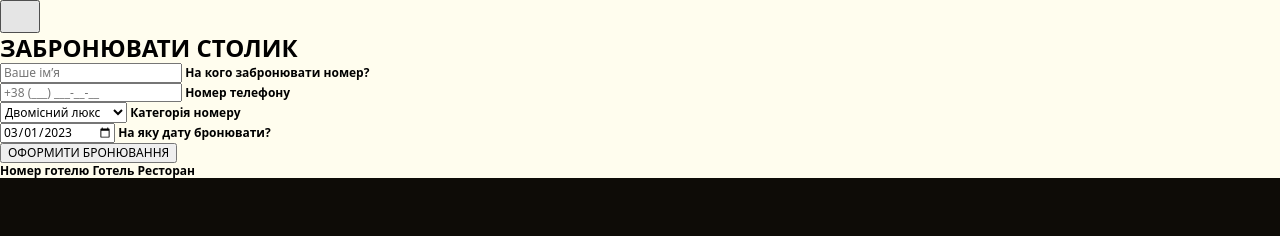
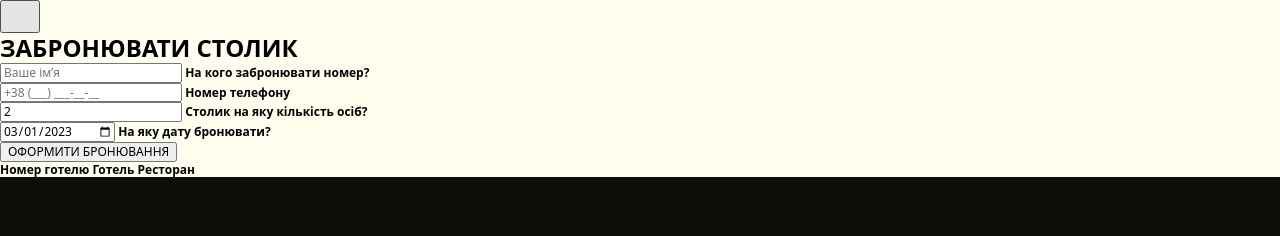
Before and after one commit to IraMira333/first-project-team17-fson78, a website built with Vite: page src/index.html in a window 1280 px wide. Shown: the top 236 px of the page. Built offline with nearby package versions, Linux system fonts and the light colour scheme; files whose address does not match are found by name.

Commit message:
Додає кількість осіб

```diff
--- a/src/partials/modtable.html
+++ b/src/partials/modtable.html
@@ -34,12 +34,17 @@
       </div>
 
       <div class="form-field">
-        <select id="category" name="category">
-          <option value="1-berth">Двомісний номер</option>
-          <option value="2-berth-lux" selected>Двомісний люкс</option>
-          <option value="3-berth">Тримісний номер</option>
-        </select>
-        <label for="category">Категорія номеру</label>
+        <input
+          type="number"
+          class="modal-input"
+          name="people"
+          id="people"
+          value="2"
+          min="1"
+          pattern="[0-9]{,2}"
+          required
+        />
+        <label for="people" class="modal-label">Столик на яку кількість осіб?</label>
       </div>
 
       <div class="form-field">
```
